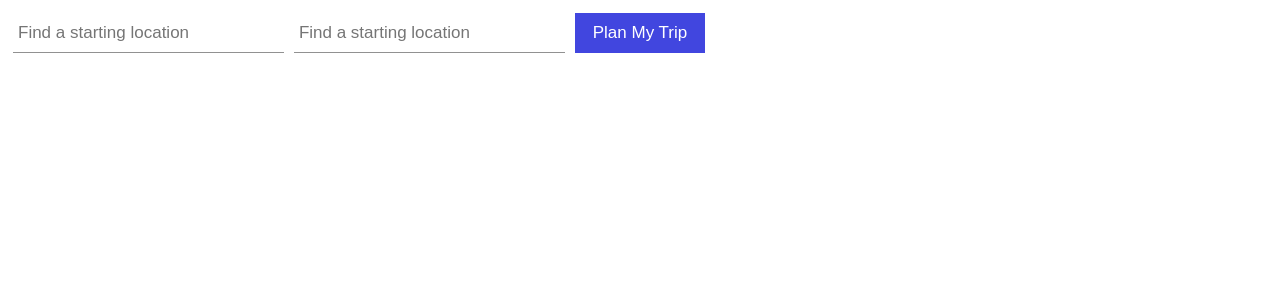
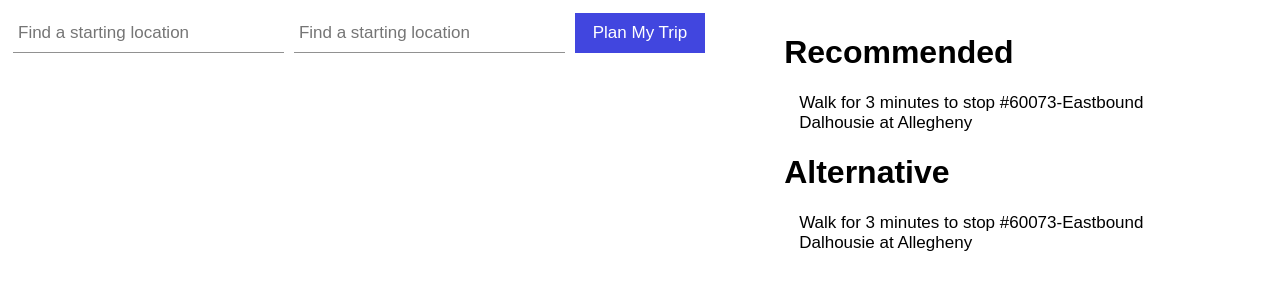
Before and after one commit to MuhammadMusab1/trip-planner-react, a React (Create React App) app: page / in a window 1280 px wide. Shown: the top 300 px of the page. Built offline with nearby package versions, Linux system fonts and the light colour scheme.

Commit message:
add TripList.jsx component and store the trips data in a state

```diff
--- a/src/App.js
+++ b/src/App.js
@@ -6,10 +6,12 @@ import SearchInput from "./components/SearchInput";
 import PlacesList from "./components/PlacesList";
 import Place from "./components/Place";
 import TripButton from "./components/TripButton";
+import TripList from "./components/TripList";
 
 function App() {
   const [originPlaces, setOriginPlaces] = useState(null);
   const [destinationPlaces, setDestinationPlaces] = useState(null);
+  const [allTrips, setAllTrips] = useState(null);
   return (
     <div className="grid-wrapper">
       <div className="origin-container">
@@ -48,15 +50,10 @@ function App() {
             })}
         </PlacesList>
       </div>
-      <TripButton />
+      <TripButton setAllTrips={setAllTrips} />
       <div className="bus-container">
-        <div className="recommended">
-          <ul className="my-trip"></ul>
-        </div>
-
-        <div className="alternative">
-          <ul className="alt-trip"></ul>
-        </div>
+        <TripList type={"Recommended"} />
+        <TripList type={"Alternative"} />
       </div>
     </div>
   );
--- a/src/components/TripButton.jsx
+++ b/src/components/TripButton.jsx
@@ -1,5 +1,5 @@
 import { getAllTripsForRoute } from "../services/transitAPI";
-const TripButton = () => {
+const TripButton = ({ setAllTrips }) => {
   const handlePlanTrip = () => {
     const tripPoints = {
       originCoords: {
@@ -11,9 +11,7 @@ const TripButton = () => {
         lat: null,
       },
     };
-    const selectedPoints = document
-      .querySelectorAll(".selected")
-      .forEach((place) => {
+    document.querySelectorAll(".selected").forEach((place) => {
       if (place.classList.contains("origin-place")) {
         tripPoints.originCoords.long = +place.dataset.long;
         tripPoints.originCoords.lat = +place.dataset.lat;
@@ -23,14 +21,13 @@ const TripButton = () => {
       }
     });
     //arrays[0] is origin and array[1] is destination
-    console.log(tripPoints);
     const { originCoords, destinationCoords } = tripPoints; //deconstructing syntax
     getAllTripsForRoute(
       originCoords.lat,
       originCoords.long,
       destinationCoords.lat,
       destinationCoords.long
-    );
+    ).then((allAvailableTrips) => setAllTrips(allAvailableTrips));
   };
   return (
     <div className="button-container" onClick={handlePlanTrip}>
--- /dev/null
+++ b/src/components/TripList.jsx
@@ -0,0 +1,14 @@
+const TripList = ({ type }) => {
+  return (
+    <div className={`${type.toLowerCase()}`}>
+      <ul className="my-trip">
+        <h1>{type}</h1>
+        <li>
+          <i className="fas fa-walking" aria-hidden="true"></i>Walk for 3
+          minutes to stop #60073-Eastbound Dalhousie at Allegheny
+        </li>
+      </ul>
+    </div>
+  );
+};
+export default TripList;
```
Lines whose indentation alone changed are shown as unchanged.
